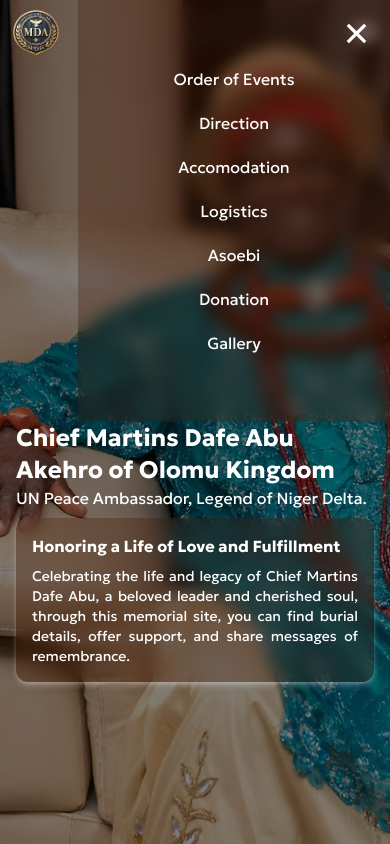
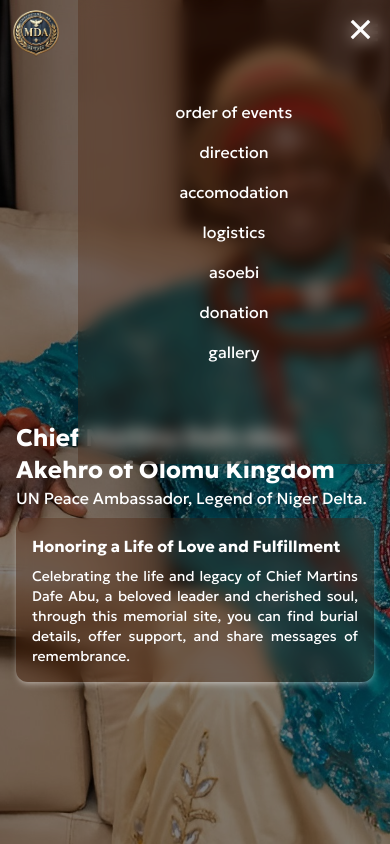
Before and after one commit to Dennardavid/Chief-Martins, a Next.js app: page / in a window 390 px wide. Both pictures are taken after a click on the button 364 px from the left and 32 px from the top of the page. Built offline with nearby package versions, Linux system fonts and the light colour scheme.

Commit message:
navbar animation

```diff
--- a/src/app/components/hero.jsx
+++ b/src/app/components/hero.jsx
@@ -1,6 +1,5 @@
 "use client";
 
-import { useRef } from "react";
 import gsap from "gsap";
 import { useGSAP } from "@gsap/react";
 
--- a/src/app/components/navbar.jsx
+++ b/src/app/components/navbar.jsx
@@ -1,12 +1,49 @@
 "use client";
 
 import Link from "next/link";
-import { useState } from "react";
-import { IoMenuSharp } from "react-icons/io5";
-import { IoCloseSharp } from "react-icons/io5";
+import { useState, useEffect, useRef } from "react";
+import { IoMenuSharp, IoCloseSharp } from "react-icons/io5";
+import gsap from "gsap";
 
 export default function Navbar() {
   const [menuOpen, setMenuOpen] = useState(false);
+  const navbarRef = useRef(null);
+  const navItemsRef = useRef([]);
+
+  useEffect(() => {
+    if (menuOpen) {
+      gsap.to(navbarRef.current, {
+        x: 0,
+        duration: 0.5,
+        ease: "power3.inOut",
+      });
+      gsap.fromTo(
+        navItemsRef.current,
+        { x: 50, opacity: 0 },
+        {
+          x: 0,
+          opacity: 1,
+          stagger: 0.1,
+          duration: 0.5,
+          delay: 0.2,
+          ease: "power3.inOut",
+        }
+      );
+    } else {
+      gsap.to(navbarRef.current, {
+        x: "100%",
+        duration: 0.5,
+        ease: "power3.inOut",
+      });
+      gsap.to(navItemsRef.current, {
+        x: -50,
+        opacity: 0,
+        stagger: -0.1,
+        duration: 0.5,
+        ease: "power3.inOut",
+      });
+    }
+  }, [menuOpen]);
 
   const toggleMenu = () => {
     setMenuOpen(!menuOpen);
@@ -20,41 +57,37 @@ export default function Navbar() {
         </Link>
 
         {/* Mobile Menus */}
-        {menuOpen && (
-          <div>
-            <ul className="fixed top-0 right-0 text-white bg-amber-950 backdrop-filter bg-opacity-30 backdrop-blur z-50 w-[80%] h-2/4 flex flex-col justify-center items-center gap-5 p-8 lg:hidden md:gap-5 xl:gap-10 md:text-base 2xl:text-xl">
-              <li>
-                <Link href="/order-of-events">Order of Events</Link>
+        <div
+          ref={navbarRef}
+          className="navbar fixed top-0 right-0 text-white bg-amber-950 backdrop-filter bg-opacity-30 backdrop-blur z-50 w-[80%] h-[55%] flex flex-col justify-center items-center gap-5 p-8 lg:hidden md:gap-5 xl:gap-10 md:text-base 2xl:text-xl"
+          style={{ transform: "translateX(100%)" }}
+        >
+          <ul className="list-none w-full flex flex-col gap-4 items-center">
+            {[
+              "/order-of-events",
+              "/direction",
+              "/accomodation",
+              "/logistics",
+              "/asoebi",
+              "/donation",
+              "/gallery",
+            ].map((href, index) => (
+              <li
+                key={index}
+                ref={(el) => (navItemsRef.current[index] = el)}
+                className="navItems"
+              >
+                <Link href={href}>{href.split("/")[1].replace(/-/g, " ")}</Link>
               </li>
-              <li>
-                <Link href="/direction">Direction</Link>
-              </li>
-              <li>
-                <Link href="/accomodation">Accomodation</Link>
-              </li>
-              <li>
-                <Link href="/logistics">Logistics</Link>
-              </li>
-              <li>
-                <Link href="/asoebi">Asoebi</Link>
-              </li>
-              <li>
-                <Link href="/donation">Donation</Link>
-              </li>
-              <li>
-                <Link href="/gallery">Gallery</Link>
-              </li>
-              <button onClick={toggleMenu} className="flex lg:hidden absolute top-4 right-4">
-              {menuOpen ? (
-                <IoCloseSharp size={35} />
-              ) : (
-                <IoMenuSharp size={35} />
-              )}
-            </button>
-            </ul>
-
-          </div>
-        )}
+            ))}
+          </ul>
+          <button
+            onClick={toggleMenu}
+            className="flex lg:hidden absolute top-3 right-3 ease-in-out duration-500"
+          >
+            <IoCloseSharp size={35} />
+          </button>
+        </div>
 
         {/* Desktop Menus */}
         <ul className="hidden lg:flex md:gap-5 xl:gap-10 md:text-base 2xl:text-xl">
@@ -82,9 +115,8 @@ export default function Navbar() {
         </ul>
 
         <button onClick={toggleMenu} className="flex lg:hidden">
-          {menuOpen ? <IoCloseSharp size={35} /> : <IoMenuSharp size={35} />}
+          <IoMenuSharp size={35} />
         </button>
-        {/* <IoMenuSharp size={35} className="flex lg:hidden" /> */}
       </nav>
     </header>
   );
```
